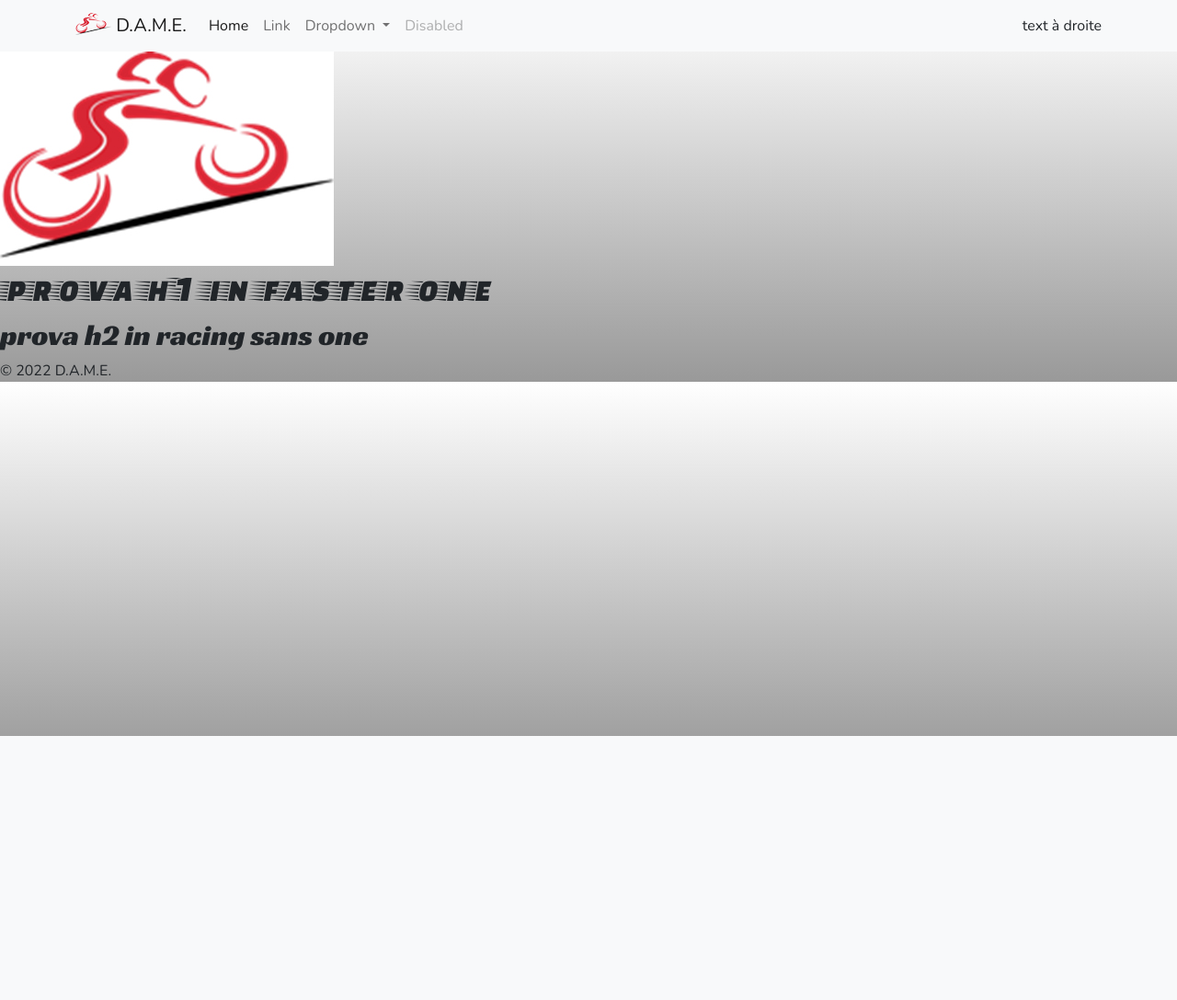
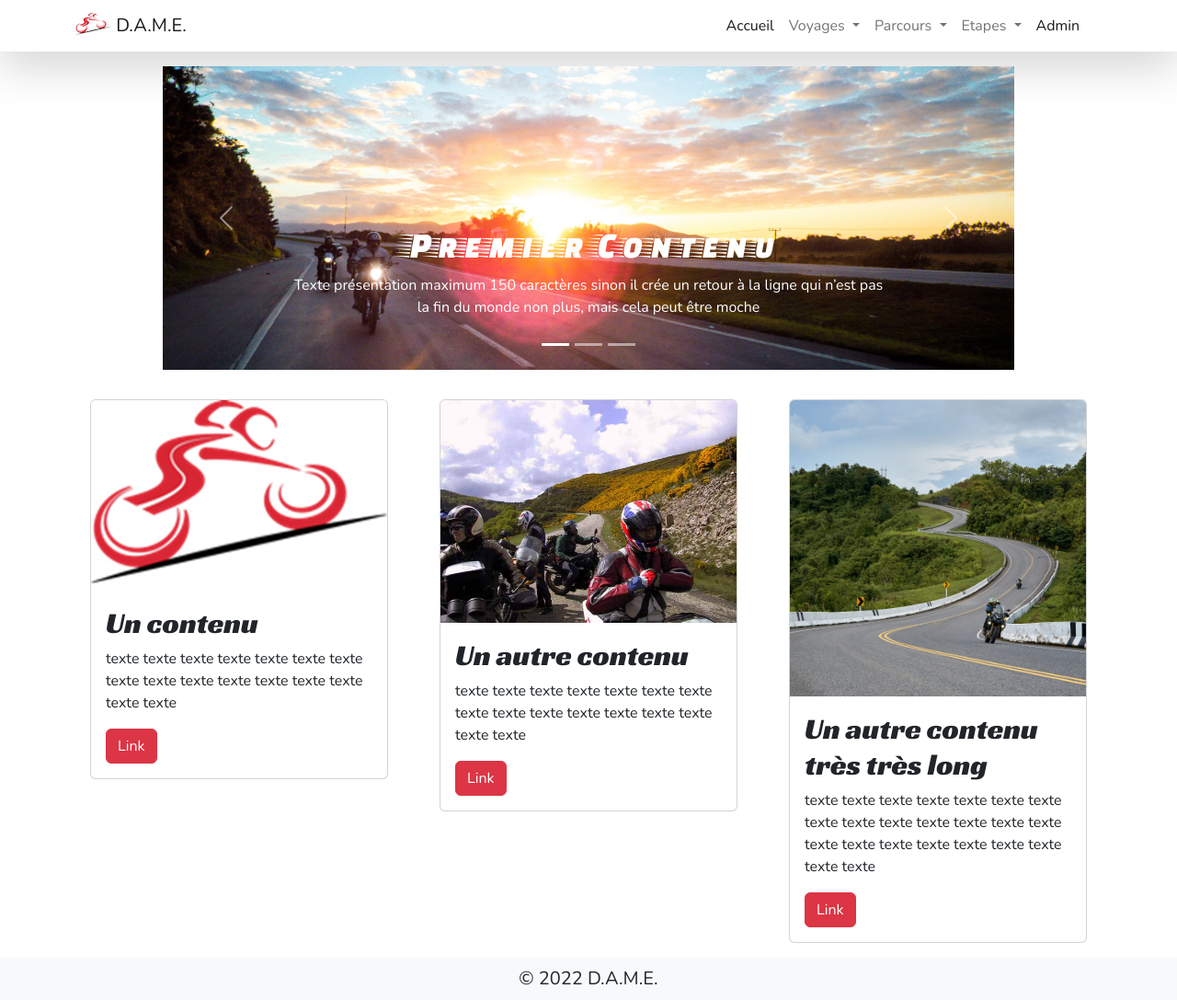
Before and after one commit to claudiekante/Dame, a Symfony app: template templates/main/home.html.twig in a window 1280 px wide. Shown: the whole page at 92% size. Before the commit the page ends 800 px from the top, so only its background shows below. Run offline with Twig, Linux system fonts and the light colour scheme; the template is opened without the code that fills it, so the values that code supplies are empty; some libraries are stand-ins or nearby versions.

Commit message:
the homepage: a new graphic appearance

```diff
--- a/public/css/dame.css
+++ b/public/css/dame.css
@@ -5,10 +5,15 @@
 
 
 body{
-    background: linear-gradient(#FFFFFF, #999999);
+    /*background: linear-gradient(#FFFFFF, #999999);*/
     /*background-color: #B0413E;*/
     font-family: 'Nunito', sans-serif;
     /*font-weight: bold;*/
+}
+
+#base {
+    /*background: linear-gradient(#FFFFFF, #999999);*/
+    background-color: #ffffff;
 }
 
 h1{
--- a/templates/base.html.twig
+++ b/templates/base.html.twig
@@ -1,5 +1,5 @@
 <!doctype html>
-<html lang="fr">
+<html lang="fr" class="h-100">
 <head>
     <meta charset="UTF-8">
     <meta name="viewport"
@@ -29,12 +29,12 @@
 
 
 </head>
-<body>
+<body id="base" class="d-flex flex-column h-100">
 
 <header>
 {#    <div class="container bg-success"> ciao#}
 {#    <a href="{{ path('main_home') }}"><img src="{{ asset('img/LogoDame.jpg') }}" alt="DAME"></a>#}
-    {% include('inc/nav.html.twig') %}
+    {% include('inc/_nav.html.twig') %}
 {#    </div>#}
 </header>
 
@@ -51,9 +51,19 @@
     {% block body %} {% endblock %}
 </main>
 
-<footer>
-    <div>&copy; {{ "now"|date("Y") }} D.A.M.E. </div>
+<footer class="footer mt-auto py-2 bg-light">
+    <div class="container text-center">
+        <div class="row">
+            <div class="lead col-12">&copy; {{ "now"|date("Y") }} D.A.M.E. </div>
+        </div>
+    </div>
 </footer>
+
+{#<footer>{% include('inc/_footer.html.twig') %}</footer>#}
+
+{#<footer class="text-center">#}
+{#    <div>&copy; {{ "now"|date("Y") }} D.A.M.E. </div>#}
+{#</footer>#}
 {#--- javascript bootstrap#}
 <script src="https://cdn.jsdelivr.net/npm/@popperjs/core@2.11.6/dist/umd/popper.min.js" integrity="sha384-oBqDVmMz9ATKxIep9tiCxS/Z9fNfEXiDAYTujMAeBAsjFuCZSmKbSSUnQlmh/jp3" crossorigin="anonymous"></script>
 <script src="https://cdn.jsdelivr.net/npm/bootstrap@5.2.3/dist/js/bootstrap.min.js" integrity="sha384-cuYeSxntonz0PPNlHhBs68uyIAVpIIOZZ5JqeqvYYIcEL727kskC66kF92t6Xl2V" crossorigin="anonymous"></script>
--- /dev/null
+++ b/templates/inc/_nav.html.twig
@@ -0,0 +1,138 @@
+{# <nav> #}
+{#    <ul> #}
+{#        <li><a href="{{ path('main_home') }}" title="Accueil">Accueil</a></li> #}
+{#        <li><a href="{{ path('stop_list') }}" title="Liste des étapes enregistrées">Liste des étapes enregistrées</a></li> #}
+{#        <li><a href="{{ path('stop_create') }}" title="Création d'une nouvelle étape">Création d'une nouvelle étape</a></li> #}
+{#        <li><a href="{{ path('leg_list') }}" title="Liste des parcours enregistrés">Liste des parcours enregistrés</a></li> #}
+{#        <li><a href="{{ path('leg_create') }}" title="Création d'un nouveau parcours">Création d'un nouveau parcours</a></li> #}
+{#        <li><a href="{{ path('journey_list') }}" title="Liste des voyages enregistrés">Liste des voyages enregistrés</a></li> #}
+{#        <li><a href="{{ path('journey_create') }}" title="Création d'un nouveau voyage">Création d'un nouveau voyage</a></li> #}
+{#        <li><a href="#" title="Voyage">Voyages</a></li> #}
+{#        <li><a href="#" title="Autre">Autre</a></li> #}
+{#    </ul> #}
+{# </nav> #}
+
+{# <nav class="navbar navbar-expand-lg bg-light fixed-top"> #}
+{#    <div class="container"> #}
+{#        <a class="navbar-brand" href="{{ path('main_home') }}" title="Accueil"> #}
+{#            <img src="{{ asset('img/LogoNavbar39x24.png')}}" alt="Logo Dame" width="39" height="24" class="d-inline-block align-text-top"> #}
+
+{#            D.A.M.E.</a> #}
+{#        <button class="navbar-toggler" type="button" data-bs-toggle="collapse" data-bs-target="#navbarSupportedContent" aria-controls="navbarSupportedContent" aria-expanded="false" aria-label="Toggle navigation"> #}
+{#            <span class="navbar-toggler-icon"></span> #}
+{#        </button> #}
+
+{#        ---prova inserimento offcanvas navbar #}
+
+{#<div class="container-fluid">#}
+{#    <div class="row">#}
+{#        <div class="col-lg-12">#}
+
+<nav class="navbar navbar-expand-lg bg-light shadow-lg p-2 mb-3 bg-body ">
+    <div class="container">
+        <a class="navbar-brand" href="{{ path('main_home') }}" title="Accueil">
+            <img src="{{ asset('img/LogoNavbar39x24.png') }}" alt="Logo Dame" width="39" height="24"
+                 class="d-inline-block align-text-top">
+
+            D.A.M.E.</a>
+        <button class="navbar-toggler" type="button" data-bs-toggle="offcanvas" data-bs-target="#offcanvasNavbar"
+                aria-controls="offcanvasNavbar">
+            <span class="navbar-toggler-icon"></span>
+        </button>
+        <div class="offcanvas offcanvas-end" tabindex="-1" id="offcanvasNavbar" aria-labelledby="offcanvasNavbarLabel">
+            <div class="offcanvas-header">
+                <h5 class="offcanvas-title" id="offcanvasNavbarLabel">D.A.M.E.</h5>
+                <button type="button" class="btn-close" data-bs-dismiss="offcanvas" aria-label="Close"></button>
+            </div>
+            <div class="offcanvas-body">
+                <ul class="navbar-nav justify-content-end flex-grow-1 pe-3">
+                    <li class="nav-item">
+                        <a class="nav-link active" aria-current="page" href="{{ path('main_home') }}" title="Accueil">Accueil</a>
+                    </li>
+                    <li class="nav-item dropdown">
+                        <a class="nav-link dropdown-toggle" href="#" role="button" data-bs-toggle="dropdown"
+                           aria-expanded="false">
+                            Voyages
+                        </a>
+                        <ul class="dropdown-menu">
+                            <li><a class="dropdown-item" href="{{ path('journey_list') }}"
+                                   title="Liste des voyages enregistrés">Liste complète</a></li>
+                            <li><a class="dropdown-item" href="{{ path('journey_create') }}"
+                                   title="Création d'un nouveau voyage">Créer un voyage</a></li>
+                            {#                            <li> #}
+                            {#                                <hr class="dropdown-divider"> #}
+                            {#                            </li> #}
+                            {#                            <li><a class="dropdown-item" href="#">Something else here</a></li> #}
+                            {#                        </ul> #}
+
+
+                            </li>
+                        </ul>
+                    </li>
+                    <li class="nav-item dropdown">
+                        <a class="nav-link dropdown-toggle" href="#" role="button" data-bs-toggle="dropdown"
+                           aria-expanded="false">
+                            Parcours
+                        </a>
+                        <ul class="dropdown-menu">
+                            <li><a class="dropdown-item" href="{{ path('leg_list') }}" title="Liste des parcours enregistrés">Tous les parcours</a></li>
+                            <li><a class="dropdown-item" href="{{ path('leg_create') }}" title="Création d'un nouveau parcours">Créer un nouveau parcours</a></li>
+                        </ul>
+                    </li>
+                    <li class="nav-item dropdown">
+                        <a class="nav-link dropdown-toggle" href="#" role="button" data-bs-toggle="dropdown"
+                           aria-expanded="false">
+                            Etapes
+                        </a>
+                        <ul class="dropdown-menu">
+                            <li><a class="dropdown-item" href="{{ path('stop_list') }}" title="Liste des étapes enregistrées">Toutes les étapes</a></li>
+                            <li><a class="dropdown-item" href="{{ path('stop_create') }}" title="Création d'une nouvelle étape">Créer une nouvelle étape</a></li>
+                        </ul>
+                    </li>
+                    <li class="nav-item">
+                        <a class="nav-link active" aria-current="page" href="#" title="Page admin">Admin</a>
+                    </li>
+                </ul>
+                {#                            <div class="d-flex nav-item">testo à droite</div> #}
+            </div>
+        </div>
+    </div>
+</nav>
+
+{#        </div>#}
+{#    </div>#}
+{#</div>#}
+
+{#        --- fine inserimento off canvas navbar #}
+
+{#        <div class="collapse navbar-collapse" id="navbarSupportedContent"> #}
+{#            <ul class="navbar-nav me-auto mb-2 mb-lg-0"> #}
+{#                <li class="nav-item"> #}
+{#                    <a class="nav-link active" aria-current="page" href="#">Home</a> #}
+{#                </li> #}
+{#                <li class="nav-item"> #}
+{#                    <a class="nav-link" href="#">Link</a> #}
+{#                </li> #}
+{#                <li class="nav-item dropdown"> #}
+{#                    <a class="nav-link dropdown-toggle" href="#" role="button" data-bs-toggle="dropdown" aria-expanded="false"> #}
+{#                        Dropdown #}
+{#                    </a> #}
+{#                    <ul class="dropdown-menu"> #}
+{#                        <li><a class="dropdown-item" href="#">Action</a></li> #}
+{#                        <li><a class="dropdown-item" href="#">Another action</a></li> #}
+{#                        <li><hr class="dropdown-divider"></li> #}
+{#                        <li><a class="dropdown-item" href="#">Something else here</a></li> #}
+{#                    </ul> #}
+{#                </li> #}
+{#                <li class="nav-item"> #}
+{#                    <a class="nav-link disabled">Disabled</a> #}
+{#                </li> #}
+{#            </ul> #}
+
+{#            <div class="d-flex">text à droite</div> #}
+
+{#        </div> #}
+
+
+{#    </div> #}
+{# </nav> #}
--- a/templates/inc/nav.html.twig
+++ /dev/null
@@ -1,55 +0,0 @@
-{#<nav>#}
-{#    <ul>#}
-{#        <li><a href="{{ path('main_home') }}" title="Accueil">Accueil</a></li>#}
-{#        <li><a href="{{ path('stop_list') }}" title="Liste des étapes enregistrées">Liste des étapes enregistrées</a></li>#}
-{#        <li><a href="{{ path('stop_create') }}" title="Création d'une nouvelle étape">Création d'une nouvelle étape</a></li>#}
-{#        <li><a href="{{ path('leg_list') }}" title="Liste des parcours enregistrés">Liste des parcours enregistrés</a></li>#}
-{#        <li><a href="{{ path('leg_create') }}" title="Création d'un nouveau parcours">Création d'un nouveau parcours</a></li>#}
-{#        <li><a href="{{ path('journey_list') }}" title="Liste des voyages enregistrés">Liste des voyages enregistrés</a></li>#}
-{#        <li><a href="{{ path('journey_create') }}" title="Création d'un nouveau voyage">Création d'un nouveau voyage</a></li>#}
-{#        <li><a href="#" title="Voyage">Voyages</a></li>#}
-{#        <li><a href="#" title="Autre">Autre</a></li>#}
-{#    </ul>#}
-{#</nav>#}
-
-<nav class="navbar navbar-expand-lg bg-light">
-    <div class="container">
-        <a class="navbar-brand" href="{{ path('main_home') }}" title="Accueil">
-            <img src="{{ asset('img/LogoNavbar39x24.png')}}" alt="Logo Dame" width="39" height="24" class="d-inline-block align-text-top">
-
-            D.A.M.E.</a>
-        <button class="navbar-toggler" type="button" data-bs-toggle="collapse" data-bs-target="#navbarSupportedContent" aria-controls="navbarSupportedContent" aria-expanded="false" aria-label="Toggle navigation">
-            <span class="navbar-toggler-icon"></span>
-        </button>
-        <div class="collapse navbar-collapse" id="navbarSupportedContent">
-            <ul class="navbar-nav me-auto mb-2 mb-lg-0">
-                <li class="nav-item">
-                    <a class="nav-link active" aria-current="page" href="#">Home</a>
-                </li>
-                <li class="nav-item">
-                    <a class="nav-link" href="#">Link</a>
-                </li>
-                <li class="nav-item dropdown">
-                    <a class="nav-link dropdown-toggle" href="#" role="button" data-bs-toggle="dropdown" aria-expanded="false">
-                        Dropdown
-                    </a>
-                    <ul class="dropdown-menu">
-                        <li><a class="dropdown-item" href="#">Action</a></li>
-                        <li><a class="dropdown-item" href="#">Another action</a></li>
-                        <li><hr class="dropdown-divider"></li>
-                        <li><a class="dropdown-item" href="#">Something else here</a></li>
-                    </ul>
-                </li>
-                <li class="nav-item">
-                    <a class="nav-link disabled">Disabled</a>
-                </li>
-            </ul>
-
-            <div class="d-flex">text à droite</div>
-{#            <form class="d-flex" role="search">#}
-{#                <input class="form-control me-2" type="search" placeholder="Search" aria-label="Search">#}
-{#                <button class="btn btn-outline-success" type="submit">Search</button>#}
-{#            </form>#}
-        </div>
-    </div>
-</nav>
--- a/templates/main/home.html.twig
+++ b/templates/main/home.html.twig
@@ -2,7 +2,114 @@
 {% block title %} {{ parent() }} | Accueil {% endblock %}
 
 {% block body %}
-    <img src="{{ asset('img/LogoDame.jpg') }}" alt="DAME">
-    <h1>prova h1 in faster one</h1>
-    <h2>prova h2 in racing sans one</h2>
+
+    <div class="container">
+    <div class="row">
+        <div class="col-lg-1"></div>
+        <div class="col-lg-10">
+
+            {#    -- carousel #}
+
+            <div id="carouselExampleCaptions" class="carousel slide carousel-fade" data-bs-ride="false">
+                <div class="carousel-indicators">
+                    <button type="button" data-bs-target="#carouselExampleCaptions" data-bs-slide-to="0"
+                            class="active" aria-current="true" aria-label="Slide 1"></button>
+                    <button type="button" data-bs-target="#carouselExampleCaptions" data-bs-slide-to="1"
+                            aria-label="Slide 2"></button>
+                    <button type="button" data-bs-target="#carouselExampleCaptions" data-bs-slide-to="2"
+                            aria-label="Slide 3"></button>
+                </div>
+                <div class="carousel-inner">
+                    <div class="carousel-item active">
+                        <img src="{{ asset('img/rafaelLopesDeLima.jpg') }}" class="d-block w-100"
+                             alt="Photo by Rafael Lopes de Lima sur Unsplash.com">
+                        <div class="carousel-caption d-none d-md-block">
+                            <h1>Premier Contenu</h1>
+                            <p>Texte présentation maximum 150 caractères sinon il crée un retour à la ligne qui
+                                n’est pas la fin du monde non plus, mais cela peut être moche</p>
+                        </div>
+                    </div>
+                    <div class="carousel-item">
+                        <img src="{{ asset('img/norbertBraun.jpg') }}" class="d-block w-100"
+                             alt="Photo by Norbert Braun on Unsplash.com">
+                        <div class="carousel-caption d-none d-md-block">
+                            <h1>Deuxième contenu</h1>
+                            <p>Texte présentation maximum 150 caractères sinon il crée un retour à la ligne qui
+                                n’est pas la fin du monde non plus, mais cela peut être moche</p>
+                        </div>
+                    </div>
+                    <div class="carousel-item">
+                        <img src="{{ asset('img/harleyDavidson.jpg') }}" class="d-block w-100"
+                             alt="Photo by Harley-Davidson sur Unsplash.com">
+                        <div class="carousel-caption d-none d-md-block">
+                            <h1>Troisième contenu</h1>
+                            <p>Texte présentation maximum 150 caractères sinon il crée un retour à la ligne qui
+                                n’est pas la fin du monde non plus, mais cela peut être moche</p>
+                        </div>
+                    </div>
+                </div>
+                <button class="carousel-control-prev" type="button" data-bs-target="#carouselExampleCaptions"
+                        data-bs-slide="prev">
+                    <span class="carousel-control-prev-icon" aria-hidden="true"></span>
+                    <span class="visually-hidden">Previous</span>
+                </button>
+                <button class="carousel-control-next" type="button" data-bs-target="#carouselExampleCaptions"
+                        data-bs-slide="next">
+                    <span class="carousel-control-next-icon" aria-hidden="true"></span>
+                    <span class="visually-hidden">Next</span>
+                </button>
+            </div>
+
+            {#    -- end carousel #}
+        </div>
+        <div class="col-lg-1"></div>
+    </div>
+
+    <div class="row mt-3" >
+        <div class="col-lg-4">
+
+            <div class="card m-3">
+                <img src="{{ asset('img/LogoDame.jpg') }}" class="card-img-top img-fluid" alt="...">
+                <div class="card-body">
+                    <h2 class="card-title">Un contenu</h2>
+                    <p class="card-text">texte texte texte texte texte texte texte
+                        texte texte texte texte texte texte texte texte texte </p>
+                    <a href="#" class="btn btn-danger">Link</a>
+                </div>
+            </div>
+
+        </div>
+        <div class="col-lg-4">
+
+            <div class="card m-3">
+                <img src="{{ asset('img/squaredNotImage.jpg') }}" class="card-img-top img-fluid" height="10" alt="...">
+                <div class="card-body">
+                    <h2 class="card-title">Un autre contenu</h2>
+                    <p class="card-text">texte texte texte texte texte texte texte
+                        texte texte texte texte texte texte texte texte texte </p>
+                    <a href="#" class="btn btn-danger">Link</a>
+                </div>
+            </div>
+
+
+
+        </div>
+        <div class="col-lg-4">
+
+            <div class="card m-3">
+                <img src="{{ asset('img/squaredImg.jpg') }}" class="card-img-top img-fluid" alt="...">
+                <div class="card-body">
+                    <h2 class="card-title">Un autre contenu très très long</h2>
+                    <p class="card-text">texte texte texte texte texte texte texte
+                        texte texte texte texte texte texte texte
+                        texte texte texte texte texte texte texte texte texte </p>
+                    <a href="#" class="btn btn-danger">Link</a>
+                </div>
+            </div>
+
+        </div>
+    </div>
+    </div>
+
+
 {% endblock %}
```
Also changed, not shown: public/img/harleyDavidson.jpg (added), public/img/norbertBraun.jpg (added), public/img/rafaelLopesDeLima.jpg (added), public/img/squaredImg.jpg (added), public/img/squaredNotImage.jpg (added).
